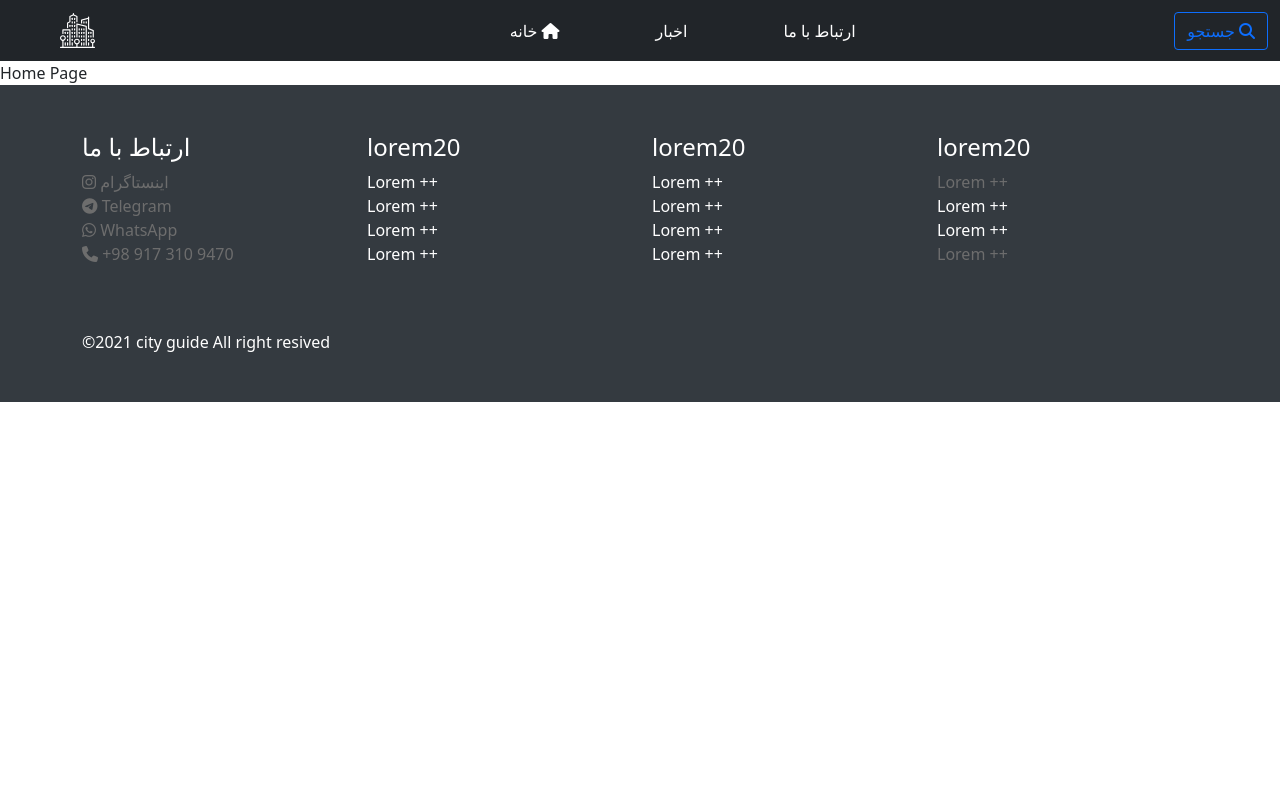
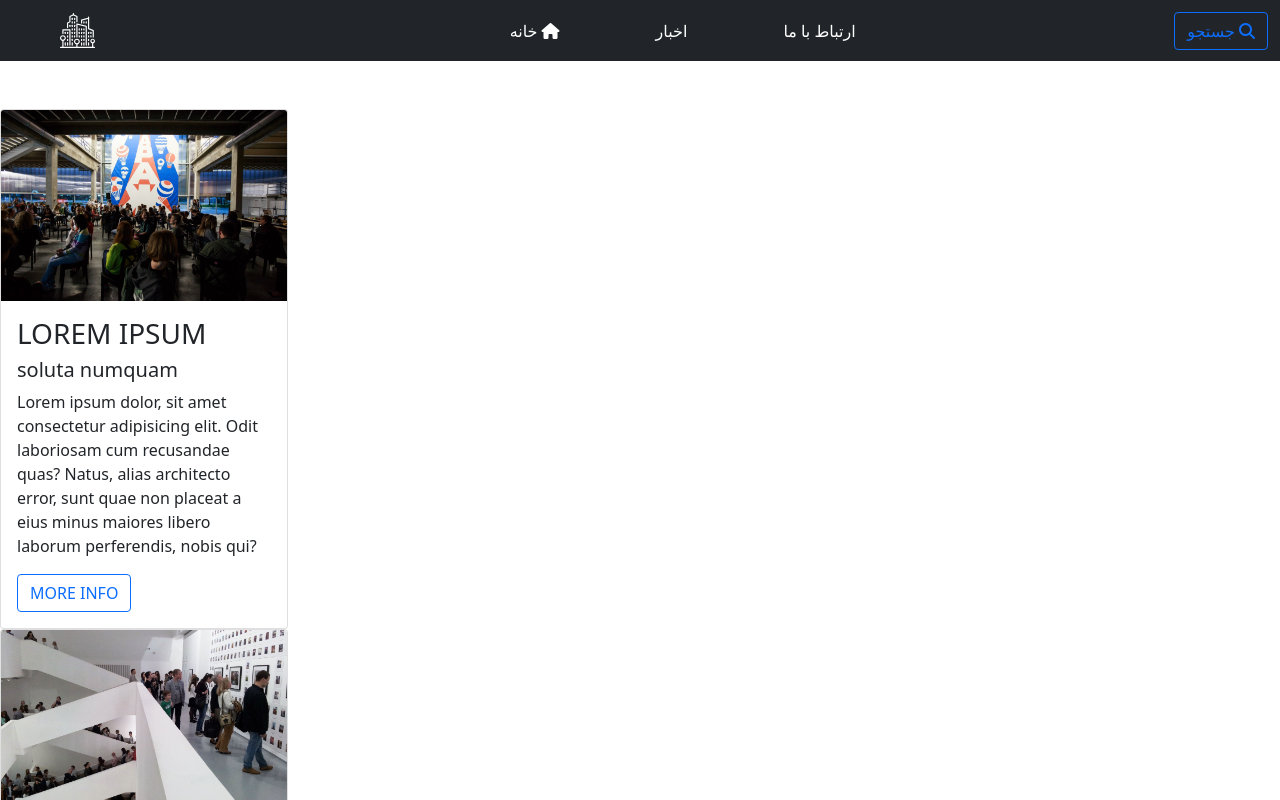
Before and after one commit to mohsen-rasti/my-app-tutorial, a React (Create React App) app: page / in a window 1280 px wide. Shown: the top 800 px of the page. Built offline with nearby package versions, Linux system fonts and the light colour scheme.

Commit message:
contex ADD Import Data

```diff
--- /dev/null
+++ b/src/Component/Info.js
@@ -0,0 +1,29 @@
+import React, { Component } from "react";
+import { InfoConsumer } from "./contex";
+import { Link, link } from "react-router-dom";
+
+class Info extends Component {
+  render() {
+    const { id, headerTitle, headerSubTitle, headerText, img } =
+      this.props.item;
+
+    return (
+      <InfoConsumer>
+        {(value) => (
+          <div Classname="col-10 col-lg-4 mx-auto mb-5">
+            <div className="card" style={{ width: "18rem" }}>
+              <img src={img} alt={headerTitle} className="card-img-top" />
+              <div className="card-body">
+                <h3 className="card-title text-uppercase">{headerTitle}</h3>
+                <h5 className="card-title">{headerSubTitle}</h5>
+                <p className="card-text">{headerText}</p>
+                <Link to="/details" className="btn btn-outline-primary text-uppercase"> More Info</Link>
+              </div>
+            </div>
+          </div>
+        )}
+      </InfoConsumer>
+    );
+  }
+}
+export default Info;
--- a/src/Component/Pages/Home.js
+++ b/src/Component/Pages/Home.js
@@ -1,12 +1,22 @@
-import React from 'react'
+import React from "react";
+import { InfoConsumer } from "../contex";
+import Info from "../Info";
+
 
 function Home() {
-    return (
-        <div>
-            Home Page
-       </div>
-    )
+  return (
+    <div Classname="container">
+      <div className="row mt-5">
+        <InfoConsumer>
+          {(value) => {
+            return value.info.map(item => {
+                return <Info key={item.id} item={item} />;
+            })
+          }}
+        </InfoConsumer>
+      </div>
+    </div>
+  );
 }
 
 export default Home;
-;
--- /dev/null
+++ b/src/Component/contex.js
@@ -0,0 +1,43 @@
+import React, { Component } from "react";
+import { placeInfo,reviews,detailInfo,news } from "../data";
+
+const InfoContext = React.createContext();
+
+
+//Provuder
+//Consumer
+
+class InfoProvider extends Component {
+
+    state= {
+        info:placeInfo,
+        reviews: reviews,
+        detailInfo: detailInfo,
+        news:news,
+    }
+
+
+    render() {
+    return (
+      <InfoContext.Provider value={{
+          info: this.state.info,
+          reviews: this.state.reviews,
+          maps: this.state.maps,
+          headerTitle:this.state.headerTitle,
+          headerSubTitle:this.state.headerSubTitle,
+          headerText: this.state.headerText,
+          detailInfo: this.state.detailInfo,
+          news: this.state.news,
+          name: this.state.name,
+          avatar:this.state.avatar,
+          comment: this.state.comment,
+      }}>
+        {this.props.children}
+      </InfoContext.Provider>
+    );
+  }
+}
+
+const InfoConsumer = InfoContext.Consumer;
+
+export { InfoProvider, InfoConsumer };
--- a/src/index.js
+++ b/src/index.js
@@ -1,17 +1,19 @@
-import React from 'react';
-import ReactDOM from 'react-dom';
-import { Route } from 'react-router';
-import App from './App';
-import reportWebVitals from './reportWebVitals';
+import React from "react";
+import ReactDOM from "react-dom";
+import { Route } from "react-router";
+import App from "./App";
+import reportWebVitals from "./reportWebVitals";
 
-import {BrowserRouter as Router } from 'react-router-dom';
-
+import { BrowserRouter as Router } from "react-router-dom";
+import { InfoProvider } from "./Component/contex";
 
 ReactDOM.render(
-  <Router>
-    <App />
-  </Router>,
-  document.getElementById('root')
+  <InfoProvider>
+    <Router>
+      <App />
+    </Router>
+  </InfoProvider>,
+  document.getElementById("root")
 );
 
 // If you want to start measuring performance in your app, pass a function
```
Also changed, not shown: src/App.js (+16 -19 lines), src/Component/Layout/Navbar.js (+40 -11 lines).
